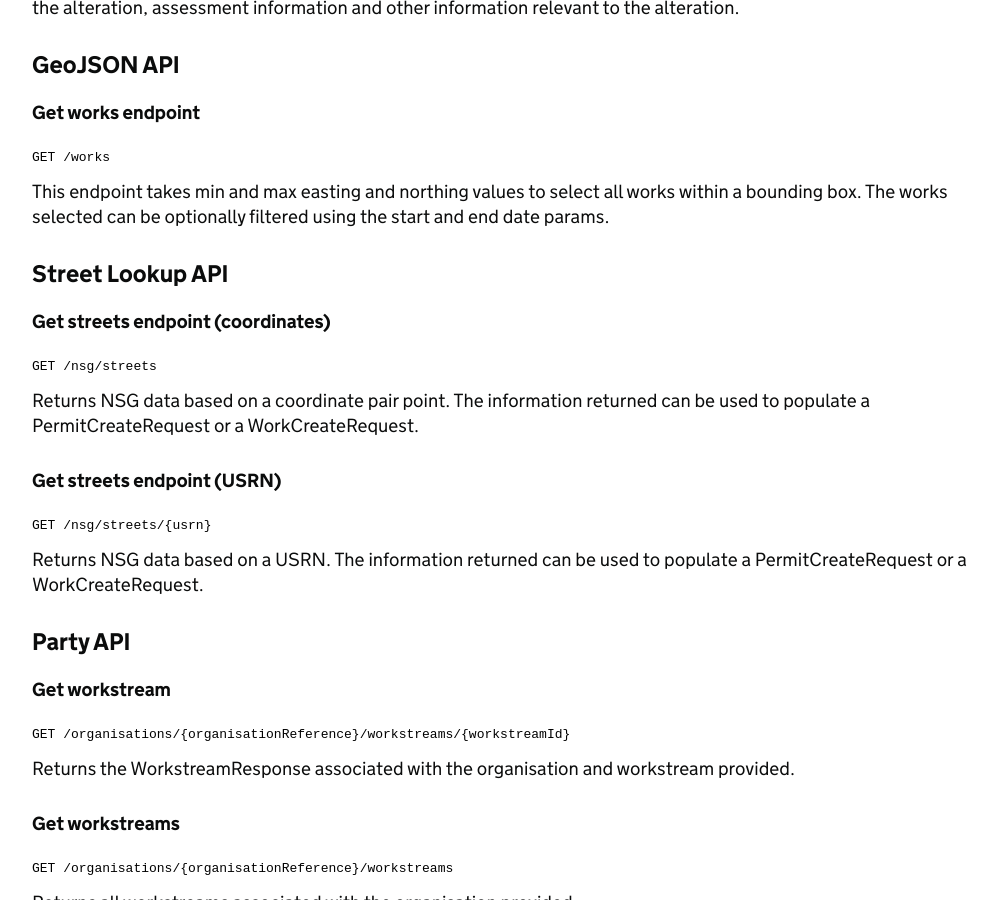
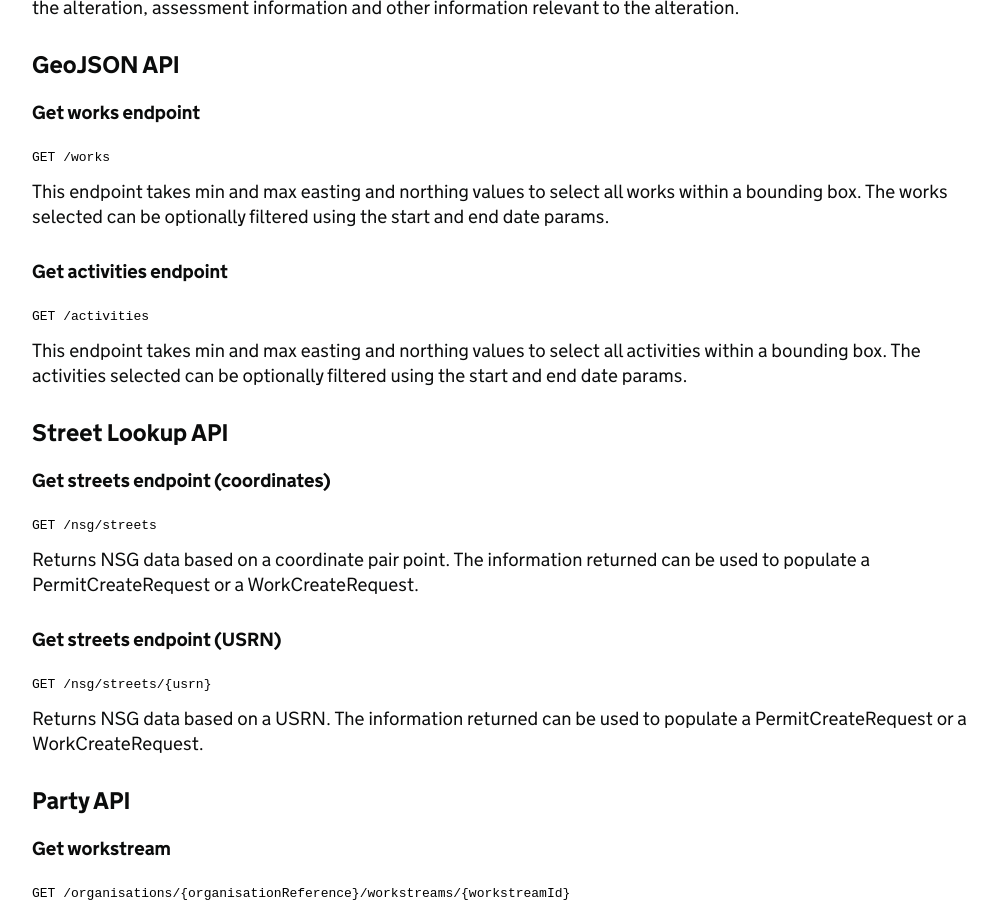
Before and after one commit to jgraham0325/land-register-api-docs, a Jekyll site: the page built from docs/api-documentation/V1.1/index.md, in a window 1280 px wide and 900 px high, scrolled down 37219 px. Shown: the whole window, without its empty margins (128-1125 px from the left). Built offline with Jekyll 4.4.1, drawn with Linux system fonts in a browser that asks for light colours.

Commit message:
SM-3060 - add geojson activities endpoint to documentation

```diff
--- a/docs/api-documentation/V1.1/index.md
+++ b/docs/api-documentation/V1.1/index.md
@@ -1714,6 +1714,14 @@ This alteration endpoint returns both the original and the proposed changes of a
 This endpoint takes min and max easting and northing values to select all works within a bounding box. The works selected can be optionally filtered using the start and end date params.
 {: .govuk-body}
 
+#### Get activities endpoint
+{: .govuk-heading-s}
+
+<code>GET /activities</code>
+
+This endpoint takes min and max easting and northing values to select all activities within a bounding box. The activities selected can be optionally filtered using the start and end date params.
+{: .govuk-body}
+
 ### Street Lookup API
 {: .govuk-heading-m}
 
```
